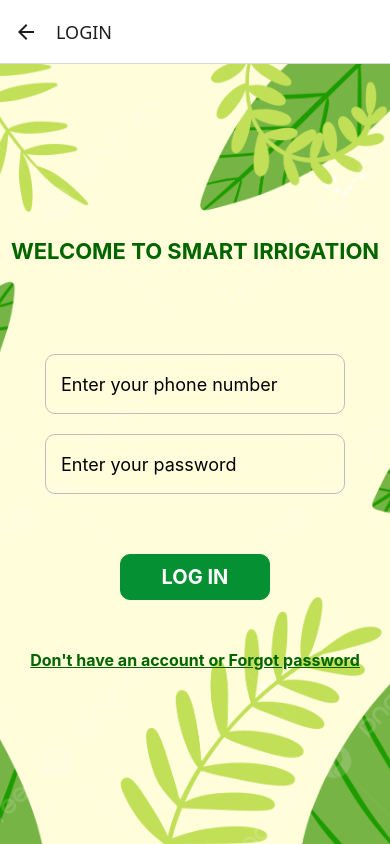
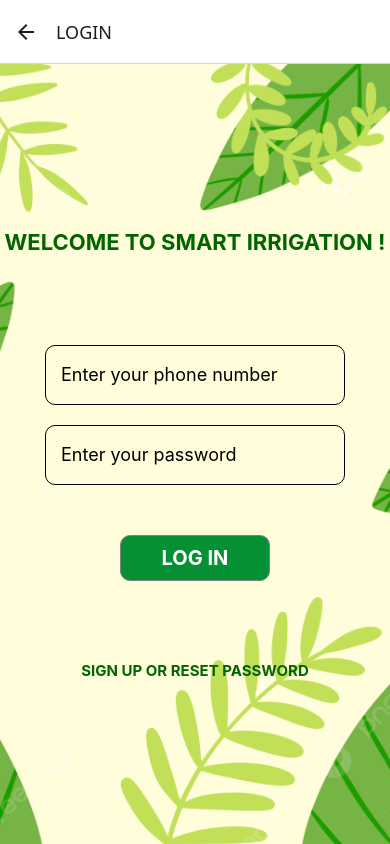
Before and after one commit to Dat10052001/SI-CM4-CoreIoT, a React Native app: screen /LOGIN in a window 390 px wide. Built offline with nearby package versions, Linux system fonts and the light colour scheme.

Commit message:
Update Login

```diff
--- a/App.js
+++ b/App.js
@@ -6,7 +6,7 @@ import Login from './src/screens/Login';
 import HomeScreen from './src/screens/HomeScreen';
 import Control from './src/screens/Control';
 import Data from './src/screens/Data';
-import OpenDoor from './src/screens/OpenDoor';
+import SignUp from './src/screens/SignUp';
 
 const App = () => {
   const Stack = createStackNavigator();
@@ -14,11 +14,11 @@ const App = () => {
     <NavigationContainer>
       <Stack.Navigator>
         <Stack.Screen name="STARTING" component={Start} />
+        <Stack.Screen name="SIGN UP, RESET PASSWORD" component={SignUp} />
         <Stack.Screen name="LOGIN" component={Login} />
         <Stack.Screen name="YOUR FARM" component={HomeScreen} />
         <Stack.Screen name="CONTROL" component={Control} />
         <Stack.Screen name="DATA" component={Data} />
-        <Stack.Screen name="OTHERS" component={OpenDoor} />
       </Stack.Navigator>
     </NavigationContainer>
   );
--- a/app.json
+++ b/app.json
@@ -4,11 +4,11 @@
     "slug": "MobileApp",
     "version": "1.0.0",
     "orientation": "portrait",
-    "icon": "./assets/icon.png",
+    "icon": "src/assets/icon.png",
     "userInterfaceStyle": "light",
     "newArchEnabled": true,
     "splash": {
-      "image": "./assets/splash-icon.png",
+      "image": "src/assets/splash-icon.png",
       "resizeMode": "contain",
       "backgroundColor": "#ffffff"
     },
@@ -17,12 +17,12 @@
     },
     "android": {
       "adaptiveIcon": {
-        "foregroundImage": "./assets/adaptive-icon.png",
+        "foregroundImage": "src/assets/adaptive-icon.png",
         "backgroundColor": "#ffffff"
       }
     },
     "web": {
-      "favicon": "./assets/favicon.png"
+      "favicon": "src/assets/favicon.png"
     }
   }
 }
--- a/package.json
+++ b/package.json
@@ -10,7 +10,10 @@
     "web": "expo start --web"
   },
   "dependencies": {
+    "@react-native-async-storage/async-storage": "^2.1.2",
+    "@react-native-community/checkbox": "^0.5.17",
     "@react-native-masked-view/masked-view": "^0.3.2",
+    "@react-native-picker/picker": "^2.11.0",
     "@react-navigation/native": "^7.0.15",
     "@react-navigation/stack": "^7.1.2",
     "axios": "^1.8.1",
--- a/src/screens/Data.js
+++ b/src/screens/Data.js
@@ -8,15 +8,15 @@ const Data = props => {
   const [humid, setHumid] = useState(0);
   const [door, setDoor] = useState("");
 
-  useEffect(() => {
-    socket.onmessage = (message) => {
-      const data = JSON.parse(message.data);
-      setTemp(data.temp);
-      setHumid(data.humid);
-      setLight(data.light);
-      setDoor(data.door === "1" ? "Open" : "Close");
-    };
-  }, []);
+  // useEffect(() => {
+  //   socket.onmessage = (message) => {
+  //     const data = JSON.parse(message.data);
+  //     setTemp(data.temp);
+  //     setHumid(data.humid);
+  //     setLight(data.light);
+  //     setDoor(data.door === "1" ? "Open" : "Close");
+  //   };
+  // }, []);
 
   return (
     <View>
--- a/src/screens/Login.js
+++ b/src/screens/Login.js
@@ -1,4 +1,4 @@
-import React from 'react';
+import React, { useState, useEffect } from 'react';
 import {
   View,
   Text,
@@ -9,12 +9,75 @@ import {
   Platform,
   TouchableWithoutFeedback,
   Keyboard,
+  Alert,
 } from 'react-native';
-import styles from '../../styles';
+import { loginStyles } from '../../styles';
+import AsyncStorage from '@react-native-async-storage/async-storage';
 
 const Login = props => {
+  const [phoneNumber, setPhoneNumber] = useState('');
+  const [password, setPassword] = useState('');
+  const [failedAttempts, setFailedAttempts] = useState(0);
+  const [isButtonDisabled, setIsButtonDisabled] = useState(false);
+  const [countdown, setCountdown] = useState(60);
+
+  useEffect(() => {
+    const loadState = async () => {
+      const storedFailedAttempts = await AsyncStorage.getItem('failedAttempts');
+      const storedCountdown = await AsyncStorage.getItem('countdown');
+      const storedIsButtonDisabled = await AsyncStorage.getItem('isButtonDisabled');
+
+      if (storedFailedAttempts !== null) setFailedAttempts(parseInt(storedFailedAttempts));
+      if (storedCountdown !== null) setCountdown(parseInt(storedCountdown));
+      if (storedIsButtonDisabled !== null) setIsButtonDisabled(storedIsButtonDisabled === 'true');
+    };
+
+    loadState();
+  }, []);
+
+  useEffect(() => {
+    let timer;
+    if (failedAttempts >= 5) {
+      setIsButtonDisabled(true);
+      timer = setInterval(() => {
+        setCountdown(prevCountdown => {
+          if (prevCountdown <= 1) {
+            clearInterval(timer);
+            setIsButtonDisabled(false);
+            setFailedAttempts(0);
+            AsyncStorage.setItem('failedAttempts', '0');
+            AsyncStorage.setItem('countdown', '60');
+            AsyncStorage.setItem('isButtonDisabled', 'false');
+            return 60;
+          }
+          AsyncStorage.setItem('countdown', (prevCountdown - 1).toString());
+          return prevCountdown - 1;
+        });
+      }, 1000);
+    }
+    return () => clearInterval(timer);
+  }, [failedAttempts]);
+
   const login = () => {
-    props.navigation.navigate('YOUR FARM');
+    if (phoneNumber === '123' && password === '123') {
+      Alert.alert('Login Successful', 'Welcome to your farm!', [
+        { text: 'OK', onPress: () => props.navigation.navigate('YOUR FARM') },
+      ]);
+    } else {
+      setFailedAttempts(failedAttempts + 1);
+      AsyncStorage.setItem('failedAttempts', (failedAttempts + 1).toString());
+      if(failedAttempts >= 4) {
+        Alert.alert('Login Locked', 'You have entered the wrong password 5 times. Please wait 1 minute before trying again.');
+      } else {
+        Alert.alert('Login Failed', 'Invalid phone number or password.', [
+          { text: 'OK' },
+        ]);
+      }
+    }
+  };
+
+  const signup = () => {
+    props.navigation.navigate('SIGN UP, RESET PASSWORD');
   };
 
   return (
@@ -22,20 +85,34 @@ const Login = props => {
       <TouchableWithoutFeedback onPress={Keyboard.dismiss}>
         <ImageBackground
           source={require("../assets/banner.jpg")}
-          style={styles.background}
+          style={loginStyles.background}
           resizeMode="cover"
         >
-          <Text style={styles.title}>WELCOME TO SMART IRRIGATION</Text>
+          <Text style={loginStyles.title}>WELCOME TO SMART IRRIGATION !</Text>
 
-          <TextInput style={styles.input} placeholder="Enter your phone number" />
-          <TextInput style={styles.input} placeholder="Enter your password" secureTextEntry={true} />
+          <TextInput
+            style={loginStyles.input}
+            placeholder="Enter your phone number"
+            keyboardType='numeric'
+            value={phoneNumber}
+            onChangeText={setPhoneNumber}
+          />
+          <TextInput
+            style={loginStyles.input}
+            placeholder="Enter your password"
+            secureTextEntry={true}
+            value={password}
+            onChangeText={setPassword}
+          />
 
-          <TouchableOpacity onPress={login}>
-            <Text style={styles.login_btn}>LOG IN</Text>
+          <TouchableOpacity onPress={login} disabled={isButtonDisabled}>
+          <Text style=
+          {[loginStyles.login_btn, isButtonDisabled && { backgroundColor: 'gray' }]}>
+            {isButtonDisabled ? `Try again in ${countdown}s` : 'LOG IN'}
+          </Text>
           </TouchableOpacity>
-
-          <TouchableOpacity>
-            <Text style={styles.con_button}>Don't have an account or Forgot password</Text>
+          <TouchableOpacity onPress={signup}>
+            <Text style={loginStyles.con_button}>SIGN UP OR RESET PASSWORD</Text>
           </TouchableOpacity>
         </ImageBackground>
       </TouchableWithoutFeedback>
--- a/styles.js
+++ b/styles.js
@@ -1,6 +1,100 @@
 import { StyleSheet } from 'react-native';
 
-const styles = StyleSheet.create({
+const signupStyles = StyleSheet.create({
+  container: {
+    flexGrow: 1,
+    justifyContent: 'center',
+    alignItems: 'center',
+    padding: 20,
+  },
+  tabContainer: {
+    flexDirection: 'row',
+    position: 'absolute',
+    top: 0,
+    left: 0,
+    right: 0,
+    zIndex: 1,
+    padding: 15,
+  },
+  tab: {
+    flex: 1,
+    padding: 10,
+    alignItems: 'center',
+    borderBottomWidth: 3,
+    borderBottomColor: 'transparent',
+    borderBottomColor: '#ccc',
+  },
+  activeTab: {
+    borderBottomColor: '#059033',
+  },
+  tabText: {
+    fontSize: 16,
+    fontWeight: 'bold',
+  },
+  title: {
+    fontSize: 24,
+    fontWeight: 'bold',
+    marginBottom: 20,
+  },
+  input: {
+    width: '80%',
+    padding: 10,
+    borderWidth: 1,
+    borderColor: 'black',
+    borderRadius: 5,
+    marginVertical: 10,
+    fontSize: 16,
+    paddingLeft: 15,
+  },
+  checkboxContainer: {
+    flexDirection: 'row',
+    marginTop: 20,
+    marginBottom: 5,
+    alignSelf: 'flex-start',
+    marginLeft: '10%',
+  },
+  checkbox: {
+    width: 25,
+    height: 25,
+    borderWidth: 1,
+    borderColor: '#ccc',
+    justifyContent: 'left',
+    alignItems: 'left',
+    marginRight: 10,
+    borderRadius: 15,
+  },
+  checkboxChecked: {
+    backgroundColor: '#059033',
+  },
+  checkboxText: {
+    color: 'white',
+  },
+  label: {
+    margin: 2,
+  },
+  signup_btn: {
+    backgroundColor: '#059033',
+    color: 'white',
+    padding: 10,
+    textAlign: 'center',
+    borderRadius: 5,
+    marginTop: 50,
+    fontSize: 15,
+    fontWeight: 'bold',
+  },
+  reset_btn: {
+    backgroundColor: '#059033',
+    color: 'white',
+    padding: 10,
+    textAlign: 'center',
+    borderRadius: 5,
+    marginTop: 50,
+    fontSize: 15,
+    fontWeight: 'bold',
+  },
+});
+
+const loginStyles = StyleSheet.create({
   background: {
     width: '100%',
     height: '100%',
@@ -18,7 +112,7 @@ const styles = StyleSheet.create({
     margin: 10,
     height: 60,
     width: 300,
-    borderColor: '#bcbcbc',
+    borderColor: 'black',
     borderWidth: 1,
     borderRadius: 10,
     paddingLeft: 15,
@@ -86,11 +180,11 @@ const styles = StyleSheet.create({
     overflow: 'hidden',
   },
   login_btn: {
-    marginBottom: 50,
-    marginTop: 50,
+    marginBottom: 80,
+    marginTop: 40,
     padding: 10,
     borderWidth: 1,
-    borderColor: '#059033',
+    borderColor: 'gray',
     borderRadius: 10,
     color: 'white',
     fontSize: 20,
@@ -102,10 +196,9 @@ const styles = StyleSheet.create({
   },
   con_button: {
     color: 'darkgreen',
-    fontSize: 16,
-    textDecorationLine: 'underline',
+    fontSize: 15,
     fontWeight: 'bold',
   },
 });
 
-export default styles;
+export { loginStyles, signupStyles };
```
Also changed, not shown: src/screens/HomeScreen.js (+6 -17 lines), src/screens/OpenDoor.js (deleted, +0 -62 lines), 2 other files (tests, documents, lock files or other folders).
